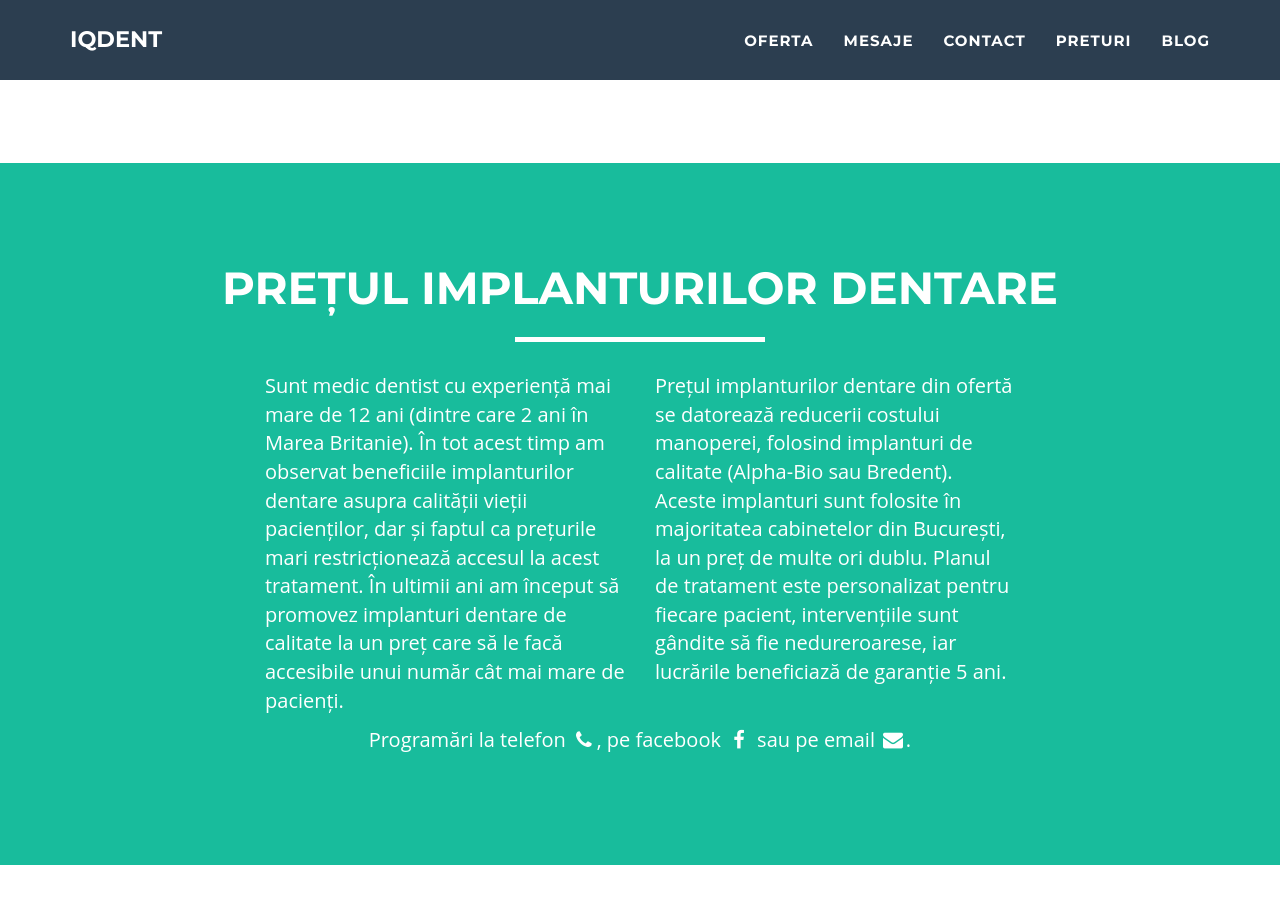
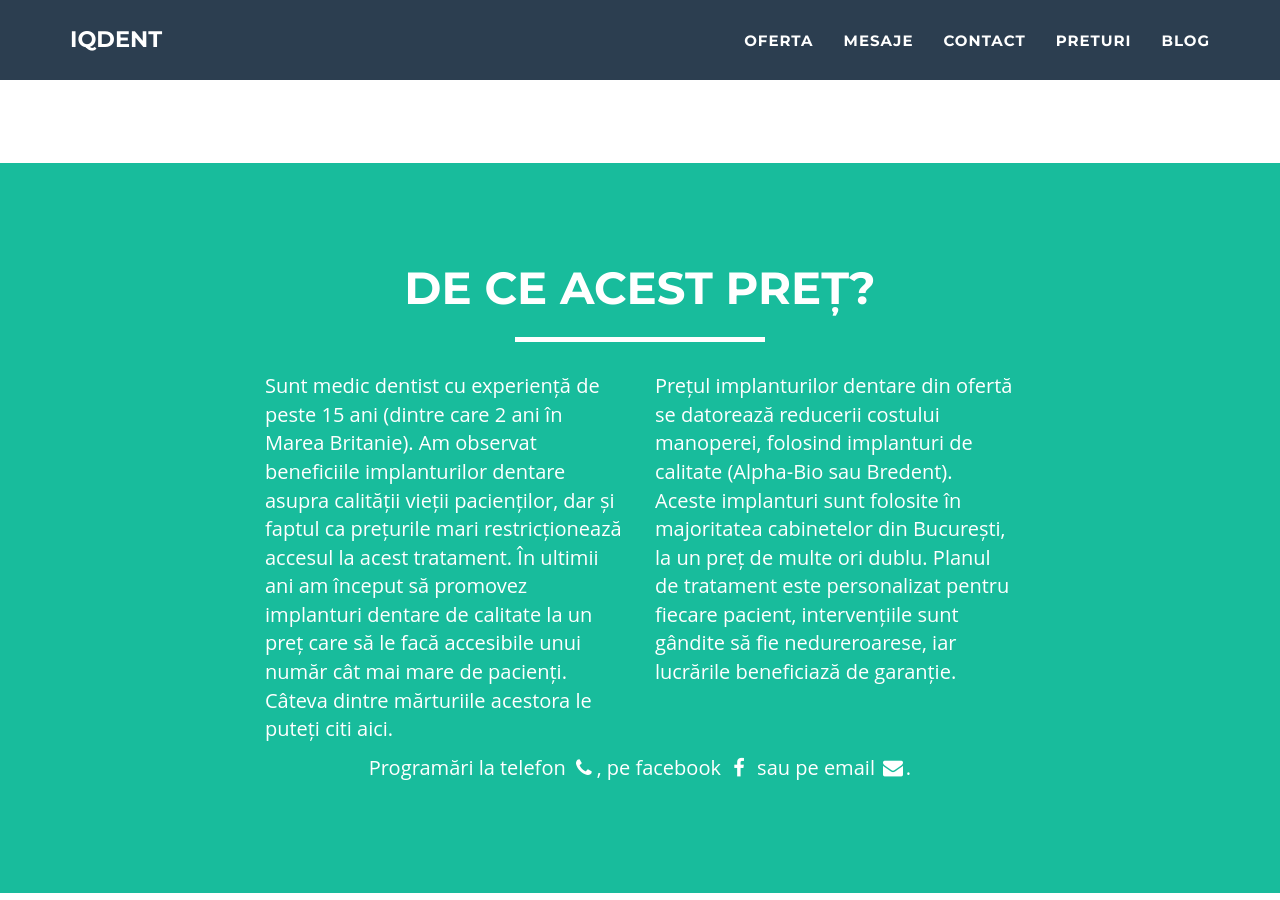
Before and after one commit to littledentgopo/offerdent, a Jekyll site: the page built from index.html, in a window 1280 px wide and 900 px high, scrolled down 1503 px. Built offline with Jekyll 4.4.1, drawn with Linux system fonts in a browser that asks for light colours; comment, search, counter and statistics services are not loaded.

Commit message:
change welcome

```diff
--- a/_includes/section-about.html
+++ b/_includes/section-about.html
@@ -2,17 +2,17 @@
         <div class="container">
             <div class="row">
                 <div class="col-lg-12 text-center">
-                    <h2>Prețul Implanturilor Dentare</h2>
+                    <h2>De ce acest preț?</h2>
                     <hr class="star-light">
                 </div>
             </div>
             <div class="row">
                 <div class="col-lg-4 col-lg-offset-2">
-                    <p>Sunt medic dentist cu experiență mai mare de 12 ani (dintre care 2 ani în Marea Britanie). În tot acest timp am observat beneficiile implanturilor dentare asupra calității vieții pacienților, dar și faptul ca prețurile mari restricționează accesul la acest tratament. În ultimii ani am început să promovez implanturi dentare de calitate la un preț care să le facă accesibile unui număr cât mai mare de pacienți.
+                    <p>Sunt medic dentist cu experiență de peste 15 ani (dintre care 2 ani în Marea Britanie). Am observat beneficiile implanturilor dentare asupra calității vieții pacienților, dar și faptul ca prețurile mari restricționează accesul la acest tratament. În ultimii ani am început să promovez implanturi dentare de calitate la un preț care să le facă accesibile unui număr cât mai mare de pacienți. Câteva dintre mărturiile acestora le puteți citi <a href="/parerile-pacientilor.html">aici</a>.
                     </p>
                 </div>
                 <div class="col-lg-4">
-                    <p>Prețul implanturilor dentare din ofertă se datorează reducerii costului manoperei, folosind implanturi de calitate (Alpha-Bio sau Bredent). Aceste implanturi sunt folosite în majoritatea cabinetelor din București, la un preț de multe ori dublu. Planul de tratament este personalizat pentru fiecare pacient, intervențiile sunt gândite să fie nedureroarese, iar lucrările beneficiază de garanție 5 ani.
+                    <p>Prețul implanturilor dentare din ofertă se datorează reducerii costului manoperei, folosind implanturi de calitate (Alpha-Bio sau Bredent). Aceste implanturi sunt folosite în majoritatea cabinetelor din București, la un preț de multe ori dublu. Planul de tratament este personalizat pentru fiecare pacient, intervențiile sunt gândite să fie nedureroarese, iar lucrările beneficiază de garanție.
                     </p>
                 </div>
 
```
